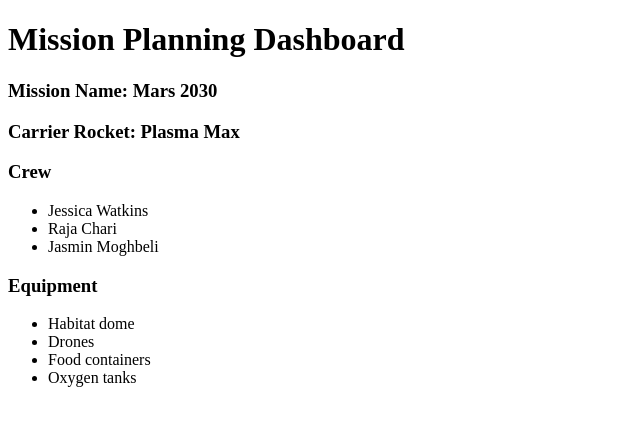
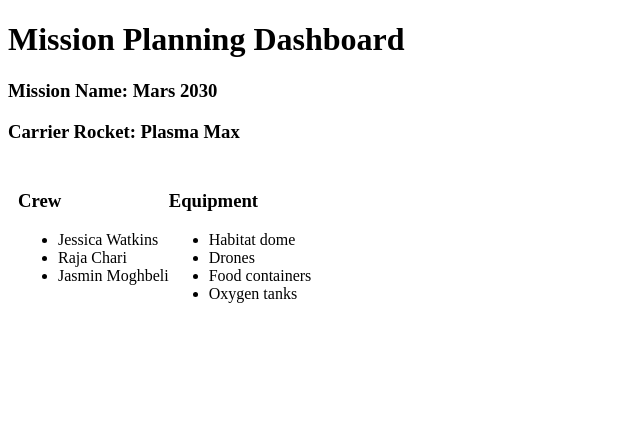
Before and after one commit to CodeGirl78/Angular-lc101-Mission-Planner, an Angular app: page / in a window 1280 px wide. Shown: the top 426 px of the page, without its empty margins (0-640 px from the left). Built offline with nearby package versions, Linux system fonts and the light colour scheme.

Commit message:
added CSS to app.component.css to horizontally align the crew and equipment lists

```diff
--- a/src/app/app.component.css
+++ b/src/app/app.component.css
@@ -0,0 +1,4 @@
+.box {
+    display: flex;
+    padding: 10px;
+ }
```
